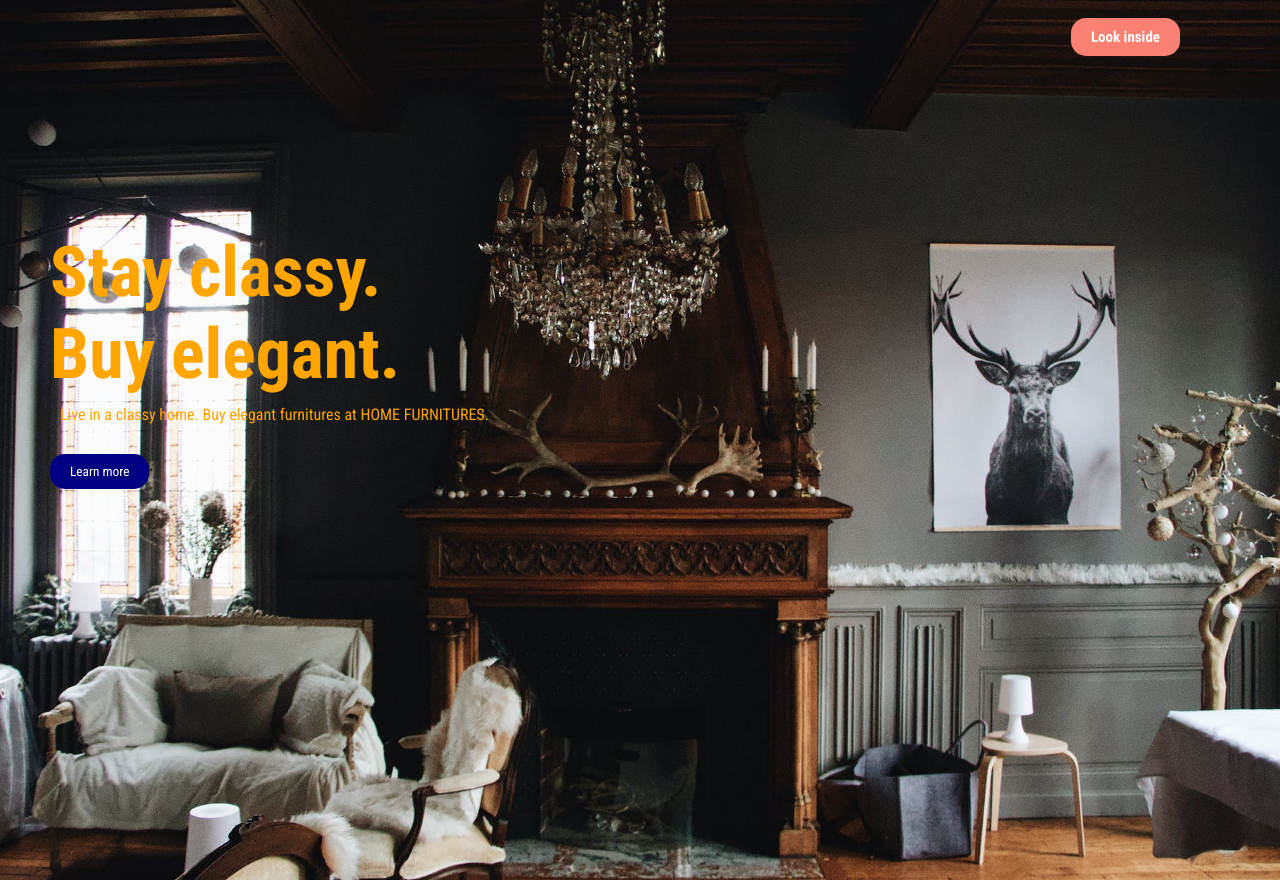
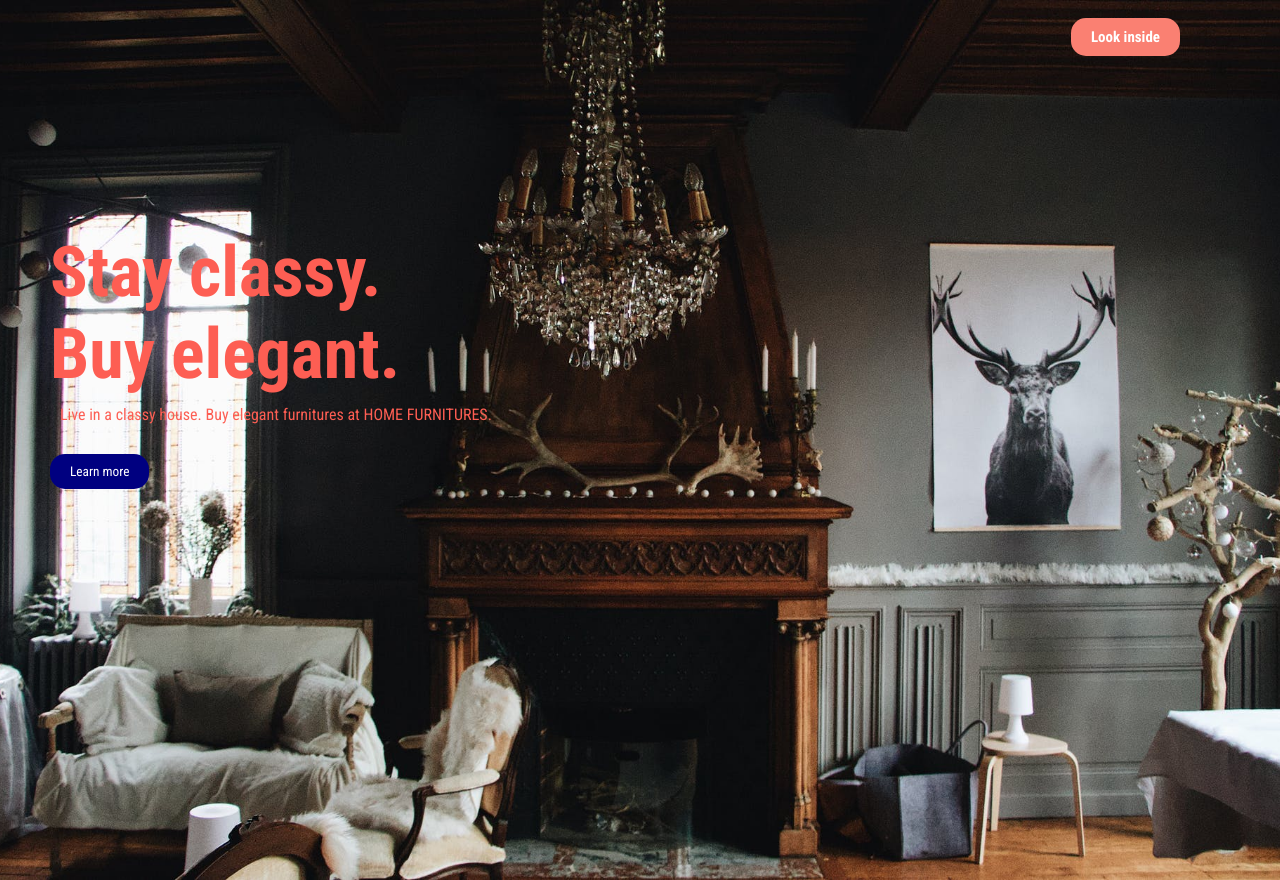
Before and after one commit to jefftebang/session7, a plain HTML site: page index.html in a window 1280 px wide. Shown: the top 880 px of the page. Drawn offline with Linux system fonts and the light colour scheme.

Commit message:
Edit HTML and CSS

```diff
--- a/assets/styles/style.css
+++ b/assets/styles/style.css
@@ -118,7 +118,7 @@ div > h4, div > p{
 	display: flex;
 	flex-direction: column;
 	justify-content: center;
-	color: orange;
+	color: #fd5e53;
 }
 
 .header-text > h1 {
--- a/index.html
+++ b/index.html
@@ -26,7 +26,7 @@
 			<h1>Stay classy.</h1>
 			<h1>Buy elegant.</h1>
 			<p>
-				Live in a classy home. Buy elegant furnitures at HOME FURNITURES.
+				Live in a classy house. Buy elegant furnitures at HOME FURNITURES.
 			</p>
 			<div>
 				<button class="btn btn-lm"><a href="#quote">Learn more</a></button>
```
